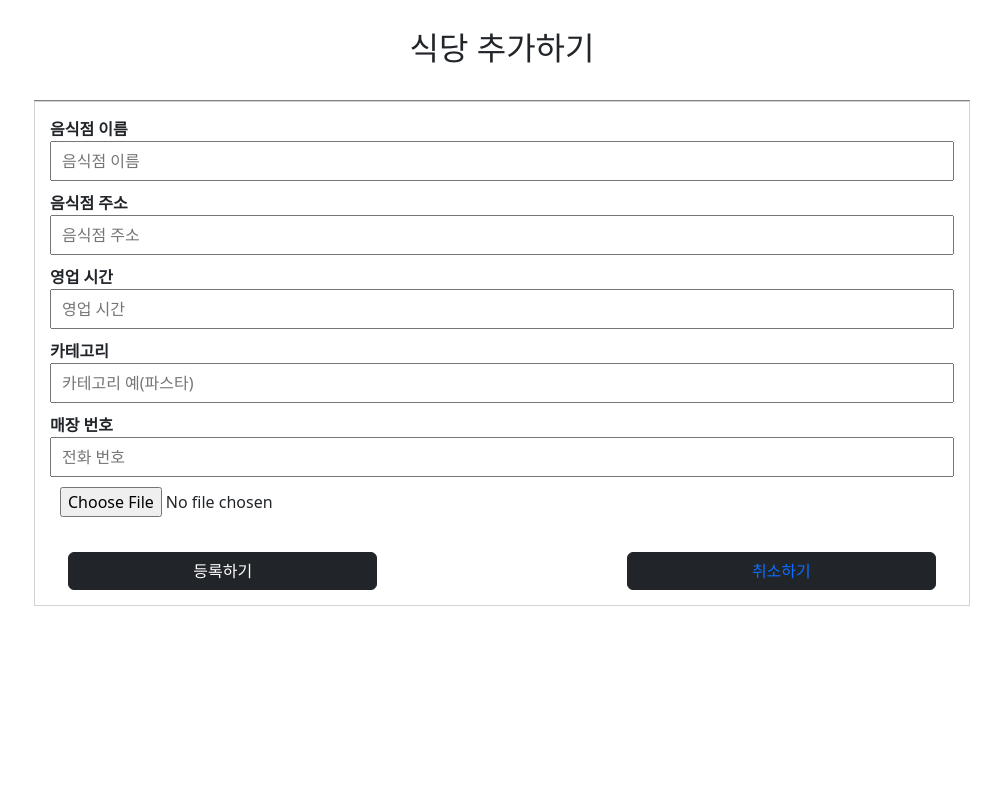
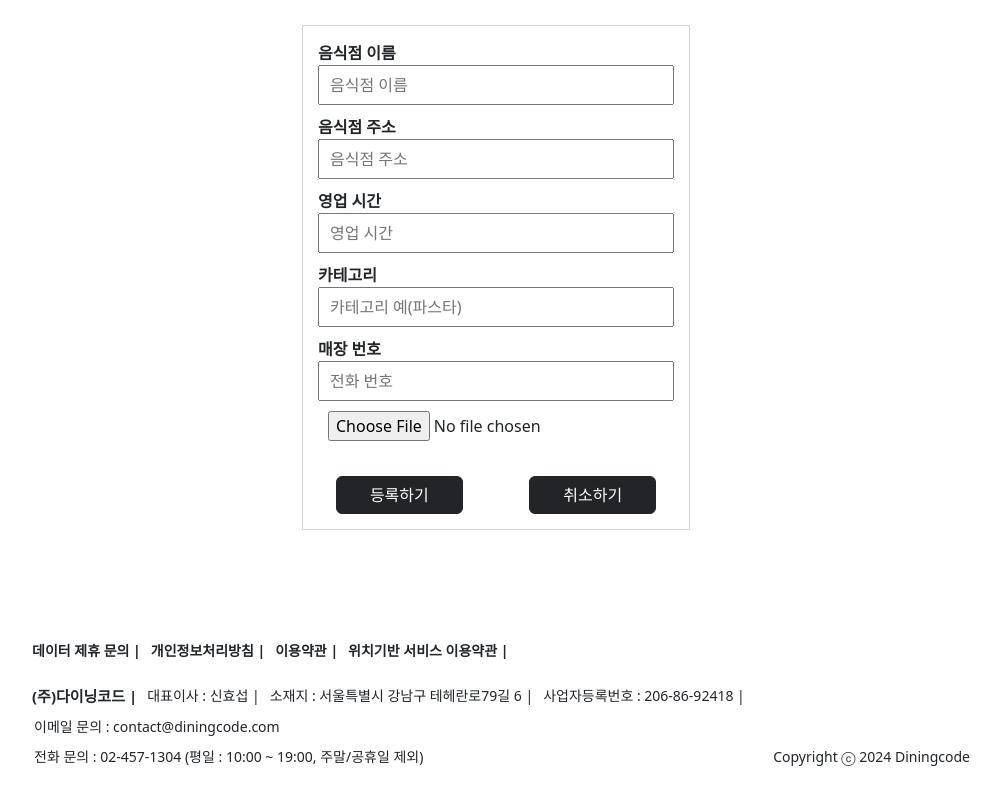
Before and after one commit to Jinseong0616/teamFood, a Node server app: template views/shopAdd.ejs in a window 1280 px wide. Shown: the part 287-1079 px from the top of the page, without its empty margins (138-1139 px from the left). Before the commit the page ends 893 px from the top, so only its background shows below. Run offline with Node 20, Linux system fonts and the light colour scheme; the template is opened without the code that fills it, so the values that code supplies are empty; some libraries are stand-ins or nearby versions.

Commit message:
맛집등록 css

```diff
--- a/public/shopAdd.css
+++ b/public/shopAdd.css
@@ -5,11 +5,11 @@
 body { width: 960px; margin: 0 auto; padding-bottom: 25px; }
 
 body .mainPage,
-body .joinPage
+body .addPage
 { width: 400px; padding-left: 0; margin-bottom: 110px; }
 
 .header { padding: 20px 0 20px; border-bottom: gray solid 1px; }
-.header img { width: 300px; }
+.header img { width: 150px; }
 
 .subtitle,
 .header,
@@ -19,11 +19,29 @@
 text-align: center;}
 
 .title, .addtitle {padding: 50px 15px 25px; border-bottom: gray solid 1px;}
-
+.addtitle {margin-bottom: 50px;}
+.addtitle h2 { font-size: 20px; font-weight: bold; }
 
 .addForm input { width: 100%; height: 40px; padding-left: 10px; margin-bottom: 10px; }
 .addForm { border: lightgray 1px solid; padding: 15px;}
 
-.addBtn{display: flex; justify-content: space-between; padding-top: 15px;}
+.addBtn{display: flex; justify-content: space-between; padding-top: 15px; }
+.addBtn .btn{margin: 0 30px;}
+.addBtn .btn a{color: white;}
 
-.addBtn .btn{margin: 0 30px;}
+
+/* footer css 디자인 나중에 삭제해도 무방 */
+footer { white-space: nowrap;}
+
+footer li::after { content: " |"; }
+
+.footerPage { text-align: left; font-size: 14px; }
+
+.footerPage ul { padding: 0; }
+.footerPage .terms { font-weight: bold; margin-bottom: 24px; }
+.footerPage .info { margin-bottom: 9px; }
+
+.footerPage .info .mainName { font-size: 15px; }
+.footerPage li {padding: 0 0 0 10px; }
+
+.footerPage p { margin-bottom: 9px; }
--- a/views/shopAdd.ejs
+++ b/views/shopAdd.ejs
@@ -59,6 +59,28 @@
         </form>
     </div>
 
+    <!-- footer 나중에 삭제 해도 무방 -->
+    <footer>
+        <div class="container footerPage">
+            <ul class="row row-cols-auto terms ">
+                <li class="col">데이터 제휴 문의</li>
+                <li class="col">개인정보처리방침</li>
+                <li class="col">이용약관</li>
+                <li class="col">위치기반 서비스 이용약관</li>
+            </ul>
+             <ul class="row row-cols-auto info">
+                <li class="col fw-bolder mainName">(주)다이닝코드 </li>
+                <li class="col">대표이사 : 신효섭</li>
+                <li class="col">소재지 : 서울특별시 강남구 테헤란로79길 6</li>
+                <li class="col">사업자등록번호 : 206-86-92418</li>
+            </ul>
+            <p>이메일 문의 : contact@diningcode.com</p>
+            <div class="row row-cols-auto d-flex justify-content-between detailInfo">
+                <span class="">전화 문의 : 02-457-1304 (평일 : 10:00 ~ 19:00, 주말/공휴일 제외)</span>
+                <span class="">Copyright ⓒ 2024 Diningcode</span>
+            </div>
+        </div>
+    </footer>
 </body>
 <script src="https://cdn.jsdelivr.net/npm/bootstrap@5.3.3/dist/js/bootstrap.bundle.min.js" integrity="sha384-YvpcrYf0tY3lHB60NNkmXc5s9fDVZLESaAA55NDzOxhy9GkcIdslK1eN7N6jIeHz" crossorigin="anonymous"></script>
 </html>
```
